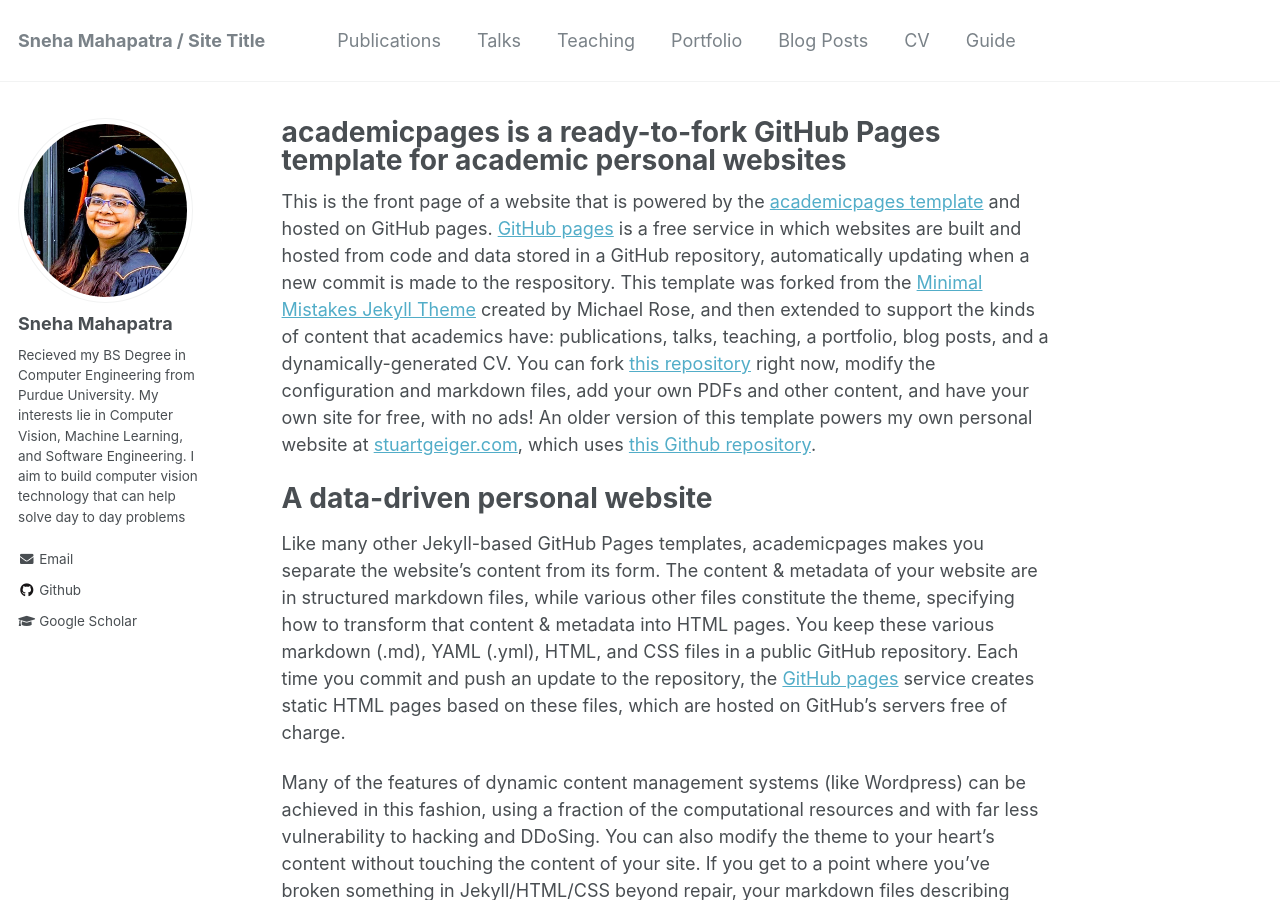
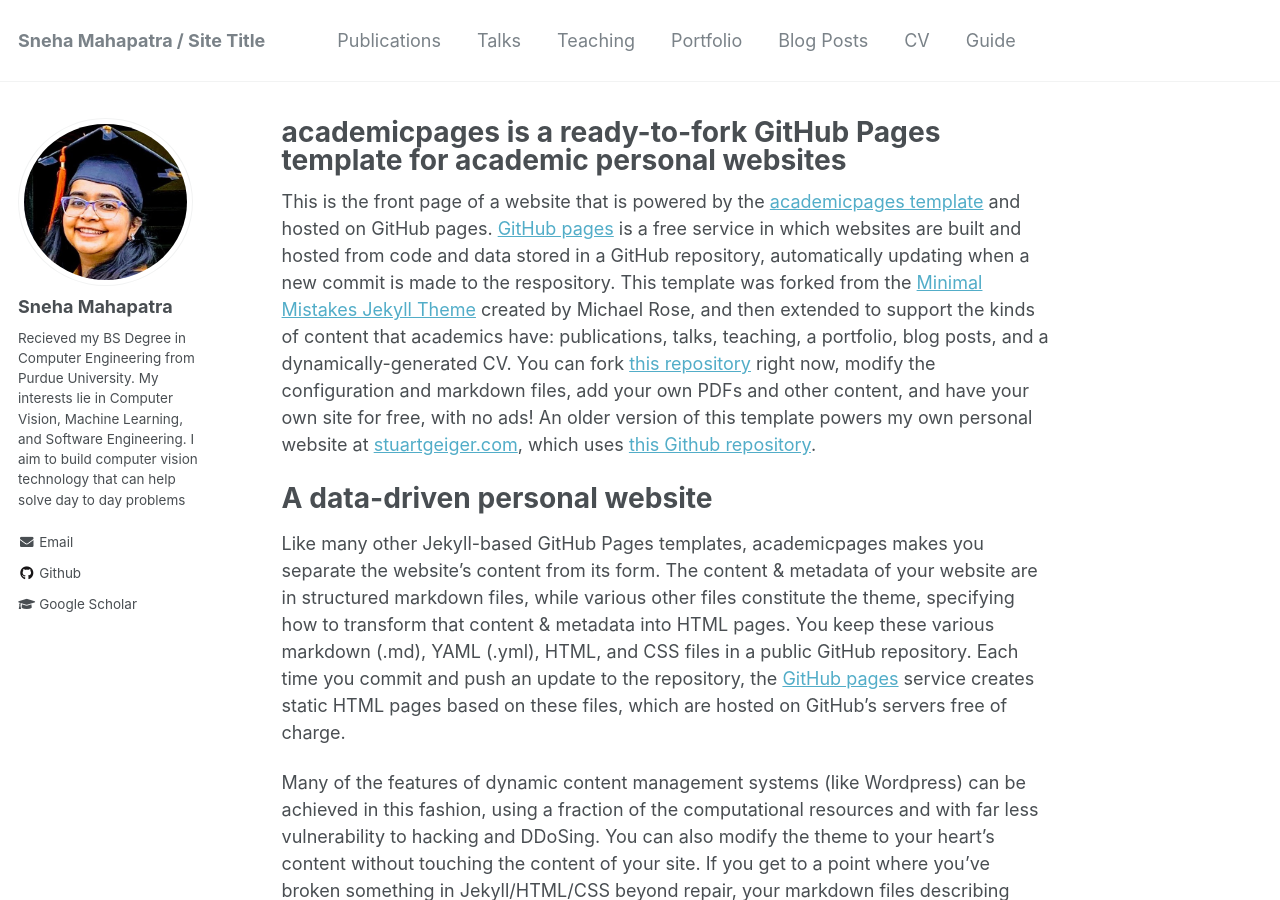
Before and after one commit to sne21star/sne21star.github.io, a Jekyll site: the page built from _pages/about.md, in a window 1280 px wide and 900 px high. Built offline with Jekyll 4.4.1, drawn with Linux system fonts in a browser that asks for light colours.

Commit message:
Changed extension of image and also changed base website link

```diff
--- a/_config.yml
+++ b/_config.yml
@@ -12,7 +12,7 @@
 title_separator          : "-"
 name                     : &name "Sneha Mahapatra"
 description              : &description "personal description"
-url                      : https://academicpages.github.io # the base hostname & protocol for your site e.g. "https://mmistakes.github.io"
+url                      : https://sne21star.github.io/ # the base hostname & protocol for your site e.g. "https://mmistakes.github.io"
 baseurl                  : "" # the subpath of your site, e.g. "/blog"
 repository               : "sne21star/sne21star.github.io"
 teaser                   :  # filename of teaser fallback teaser image placed in /images/, .e.g. "500x300.png"
@@ -82,7 +82,7 @@
 # Site Author
 author:
   name             : "Sneha Mahapatra"
-  avatar           : "IMG_0070.jpg"
+  avatar           : "IMG_0070.png"
   bio              : "Recieved my BS Degree in Computer Engineering from Purdue University. My interests lie in Computer Vision, Machine Learning, and Software Engineering. I aim to build computer vision technology that can help solve day to day problems"
   employer         :
   googlescholar    : "https://scholar.google.com/citations?user=Gj0zeswAAAAJ&hl=en"
```
Also changed, not shown: images/IMG_0070.jpg (deleted), images/IMG_0070.png (added), 3 other files.
